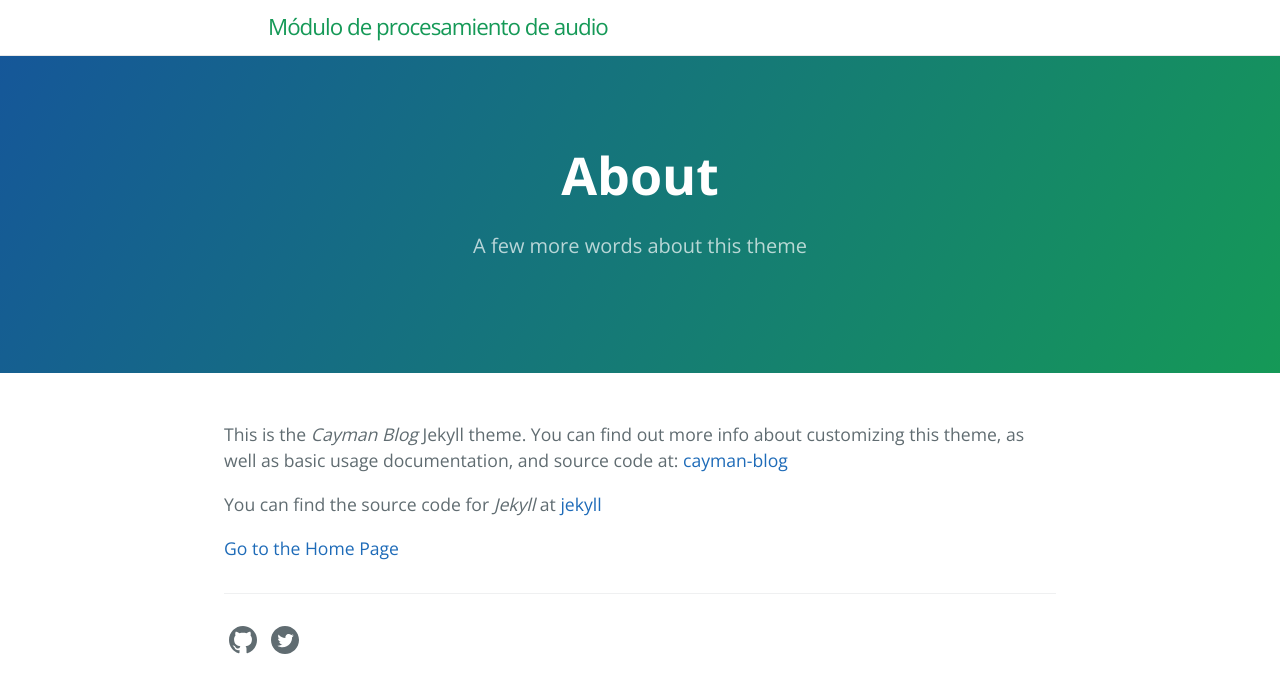
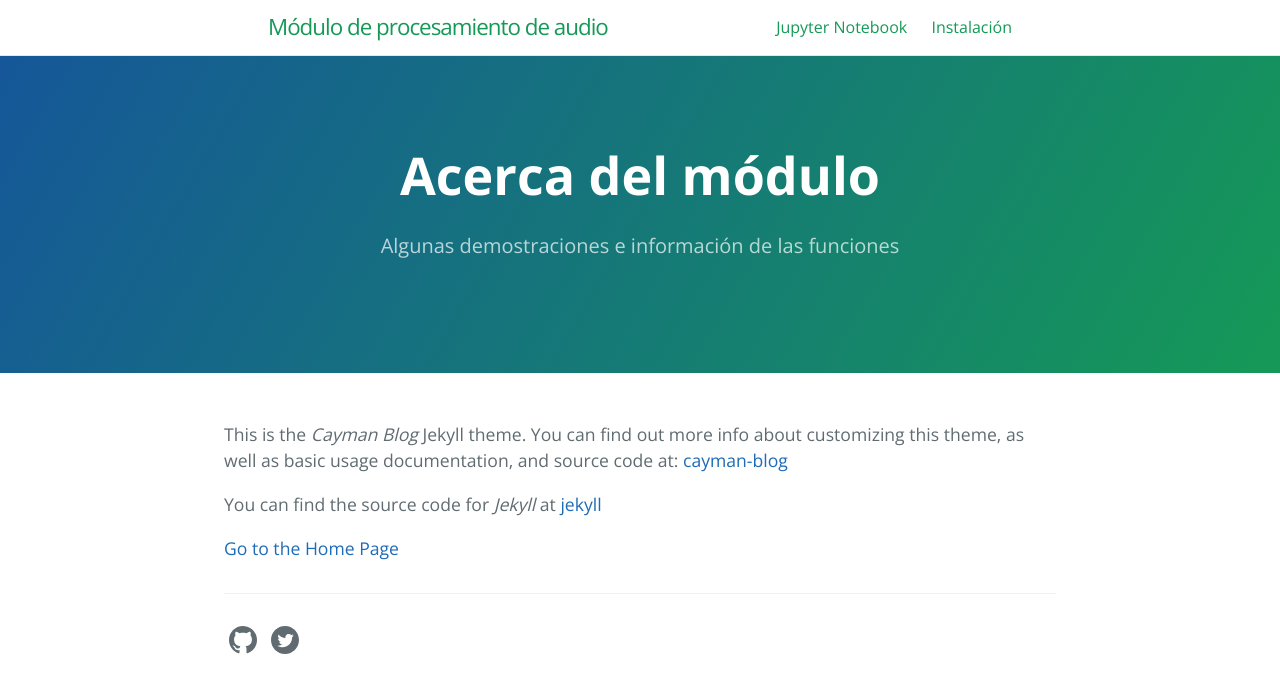
Before and after one commit to DarkNightSoldier/AudioProcessing, a Jekyll site: the page built from acerca.md, in a window 1280 px wide. Shown: the top 693 px of the page. Built offline with Jekyll 4.4.1, drawn with Linux system fonts in a browser that asks for light colours.

Commit message:
Update url and desc.

```diff
--- a/acerca.md
+++ b/acerca.md
@@ -1,8 +1,8 @@
 ---
 layout: page
-title: About
-tagline: A few more words about this theme
-permalink: /about.html
+title: Acerca del módulo
+tagline: Algunas demostraciones e información de las funciones
+permalink: /acerca.html
 ref: about
 order: 0
 ---
--- a/notebook.md
+++ b/notebook.md
@@ -1,8 +1,8 @@
 ---
 layout: page
-title: Contact
+title: Jupyter Notebook
 tagline: Create a contact form and you are good to go
-ref: contact
+ref: notebook
 order: 1
 ---
 
```
Also changed, not shown: instalacion.md (+4 -4 lines).
